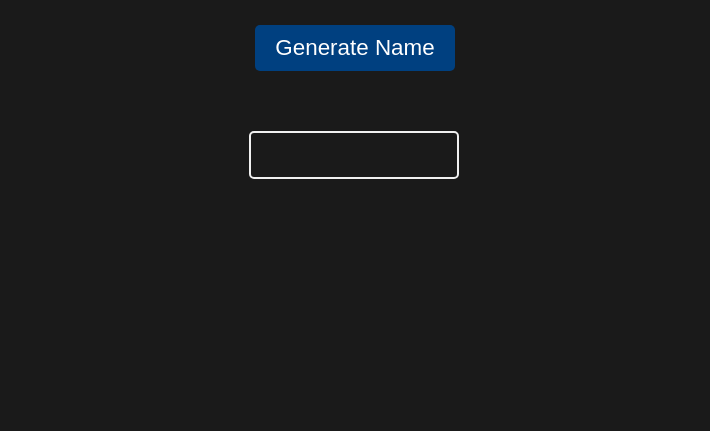
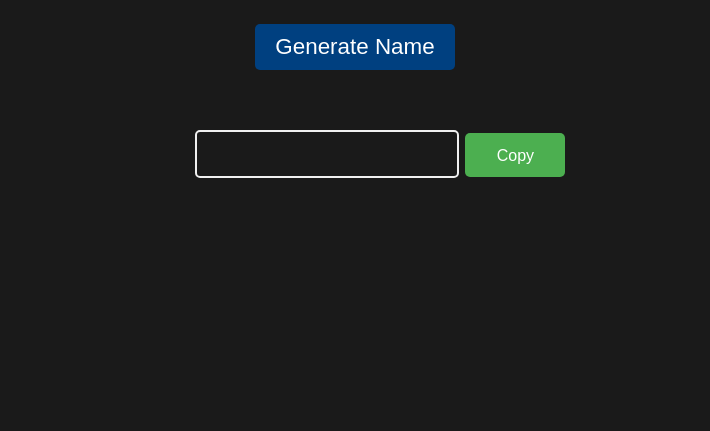
Before and after one commit to okut5/NameGen, a website: page public/index.html in a window 1280 px wide. Shown: the part 369-800 px from the top of the page, without its empty margins (285-995 px from the left). Drawn offline with nearby package versions, Linux system fonts and the light colour scheme.

Commit message:
adding copy button with animation

```diff
--- a/public/index.html
+++ b/public/index.html
@@ -18,6 +18,7 @@
 
   <div id="response">
     <input type="text" id="nameDisplay" readonly> <!-- Read-only input for the response -->
+    <button id="copyButton">Copy</button> <!-- New button for copying -->
   </div>
 
   <div id="loader" class="loader"></div>
@@ -65,6 +66,17 @@ function hideLoader() {
 }
 
 
+document.getElementById('copyButton').addEventListener('click', function() {
+  const name = document.getElementById('nameDisplay').value;
+  navigator.clipboard.writeText(name).then(() => {
+    // Optional: Display a message or change the button text briefly
+    this.textContent = 'Copied!';
+    setTimeout(() => this.textContent = 'Copy', 1000); // Change back after 1 second
+  }).catch(err => {
+    console.error('Error in copying text: ', err);
+  });
+});
+
 
     </script>
 <!--  -->
--- a/public/styles.css
+++ b/public/styles.css
@@ -78,6 +78,40 @@ h1 {
     font-size: 1.3em;
 }
 
+  #copyButton {
+    background-color: #4CAF50; /* Green background */
+    color: white; /* White text */
+    border: none; /* No border */
+    padding: 14px 15px; /* Padding for size */
+    text-align: center; /* Center text */
+    padding-bottom: 12px;
+    text-decoration: none; /* No underline */
+    display: inline-block; /* Inline display */
+    font-size: 16px; /* Font size */
+    margin: 4px 2px; /* Margin for spacing */
+    cursor: pointer; /* Cursor as pointer */
+    border-radius: 5px; /* Square shape */
+    width: 100px; /* Fixed width */
+    overflow: hidden; /* Prevents content from spilling out */
+    white-space: nowrap; /* Prevents text wrapping */
+    text-overflow: ellipsis; /* Adds an ellipsis if th */
+  }
+
+  #copyButton:hover {
+    background-color: #45a049; /* Slightly different green on hover */
+  }
+
+  #copyButton:active {
+    animation: shake 0.5s;
+  }
+  @keyframes shake {
+    0%, 100% { transform: translateX(0); }
+    25%, 75% { transform: translateX(-15px); } /* Increased shake distance to left */
+    50% { transform: translateX(15px); } /* Increased shake distance to right */
+  }
+
+
+
 /* Responsive design for smaller screens */
 @media (max-width: 700px) {
     body{
```
